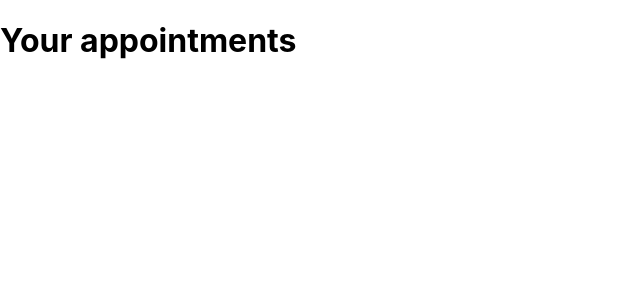
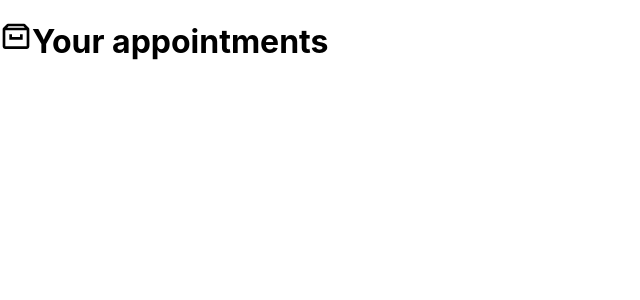
Before and after one commit to samndambuki/reactinterface, a JavaScript app: page / in a window 1280 px wide. Shown: the top 300 px of the page, without its empty margins (0-640 px from the left). Built offline with nearby package versions, Linux system fonts and the light colour scheme; the HTML template or start-up script is replaced by a standard one.

Commit message:
react icon components

```diff
--- a/package.json
+++ b/package.json
@@ -8,6 +8,7 @@
     "@testing-library/user-event": "^13.5.0",
     "react": "^18.2.0",
     "react-dom": "^18.2.0",
+    "react-icons": "^4.7.1",
     "react-scripts": "5.0.1",
     "web-vitals": "^2.1.4"
   },
--- a/src/App.js
+++ b/src/App.js
@@ -1,8 +1,10 @@
+import {BiArchive} from "react-icons/bi"
+
 
 function App() {
   return (
     <div className="App">
-      <h1>Your appointments</h1>
+      <h1><BiArchive/>Your appointments</h1>
 
     </div>
   );
```
Also changed, not shown: 1 other file (tests, documents, lock files or other folders).
